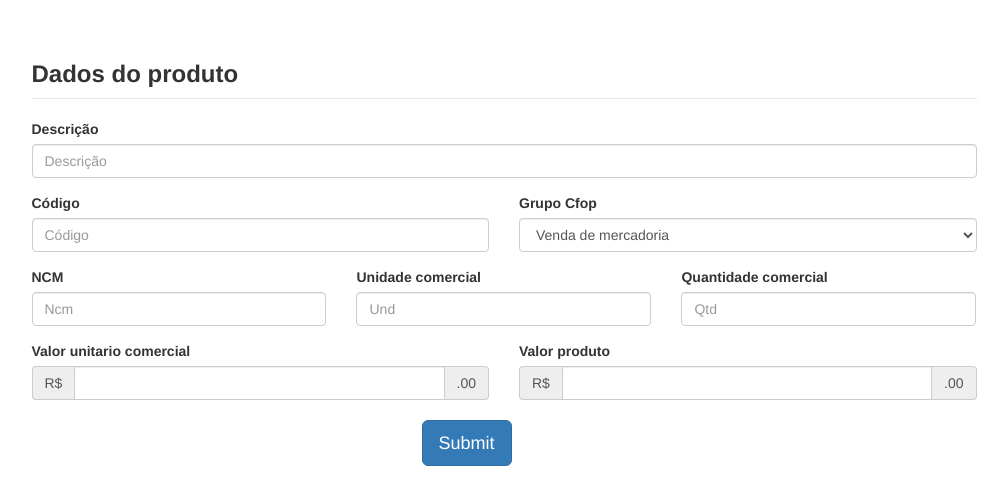
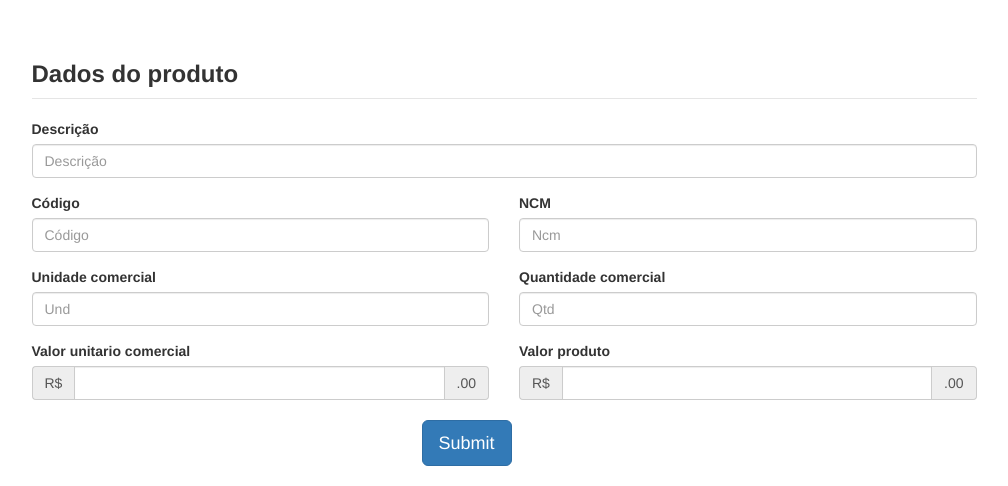
Before and after one commit to SouthwaresSolutions/Jje, a CodeIgniter app: the page made by application/views/index/index.php in a window 1280 px wide. Shown: the part 764-1250 px from the top of the page, without its empty margins (136-1144 px from the left). Run offline with CodeIgniter, Linux system fonts and the light colour scheme.

Commit message:
Finalizando nomenclaturas da index

```diff
--- a/application/views/index/index.php
+++ b/application/views/index/index.php
@@ -161,49 +161,42 @@
                 <div class="col-md-12">
                   <div class="row">
                     <div class="form-group col-md-12">
-                      <label>Descrição</label>
-                      <input name="xProd" type="text" class="form-control" placeholder="Descrição">
+                      <label for="xProd" >Descrição</label>
+                      <input name="xml[xProd]" id="xProd" type="text" class="form-control" placeholder="Descrição">
                     </div>
                     <div class="form-group col-md-6">
-                      <label>Código</label>
-                      <input name="cProd" type="text" class="form-control" placeholder="Código">
+                      <label for="cProd">Código</label>
+                      <input name="xml[cProd]" id="cProd" type="text" class="form-control" placeholder="Código">
                     </div>
                     <div class="form-group col-md-6">
-                      <label>Grupo Cfop</label>
-                      <select class="form-control">
-                        <option>Venda de mercadoria</option>
-                        <option>Retorno de mercadoria</option>
-                      </select>
+                      <label for="NCM">NCM</label>
+                      <input name="xml[NCM]" id="NCM" type="text" class="form-control" placeholder="Ncm">
                     </div>
                   </div>
                   <div class="row">
-                    <div class="form-group col-md-4">
-                      <label>NCM</label>
-                      <input type="text" class="form-control" placeholder="Ncm">
+                    <div class="form-group col-md-6">
+                      <label for="uCom" >Unidade comercial</label>
+                      <input name="xml[uCom]" id="uCom" type="text" class="form-control" placeholder="Und">
                     </div>
-                    <div class="form-group col-md-4">
-                      <label>Unidade comercial</label>
-                      <input type="text" class="form-control" placeholder="Und">
-                    </div>
-                    <div class="form-group col-md-4">
-                      <label>Quantidade comercial</label>
-                      <input type="text" class="form-control" placeholder="Qtd">
+                    <div class="form-group col-md-6">
+                      <label for="qCom" >Quantidade comercial</label>
+                      <input name="xml[qCom]" id="qCom" type="text" class="form-control" placeholder="Qtd">
                     </div>
                   </div>
                   <div class="row">
                     <div class="col-md-6">
-                      <label>Valor unitario comercial</label>
+                      <label for="vUnCom" >Valor unitario comercial</label>
                       <div class="input-group">
                         <span class="input-group-addon">R$</span>
-                        <input type="text" class="form-control">
+                        <input name="xml[vUnCom]" id="vUnCom" type="text" class="form-control">
                         <span class="input-group-addon">.00</span>
                       </div>
                     </div>
                     <div class="col-md-6">
-                      <label>Valor produto</label>
+                      <label for="vProd" >Valor produto</label>
                       <div class="input-group">
                         <span class="input-group-addon">R$</span>
-                        <input type="text" class="form-control">
+                        <input name="xml[vProd]" id="vProd" type="text" class="form-control">
                         <span class="input-group-addon">.00</span>
                       </div>
                     </div>
```
